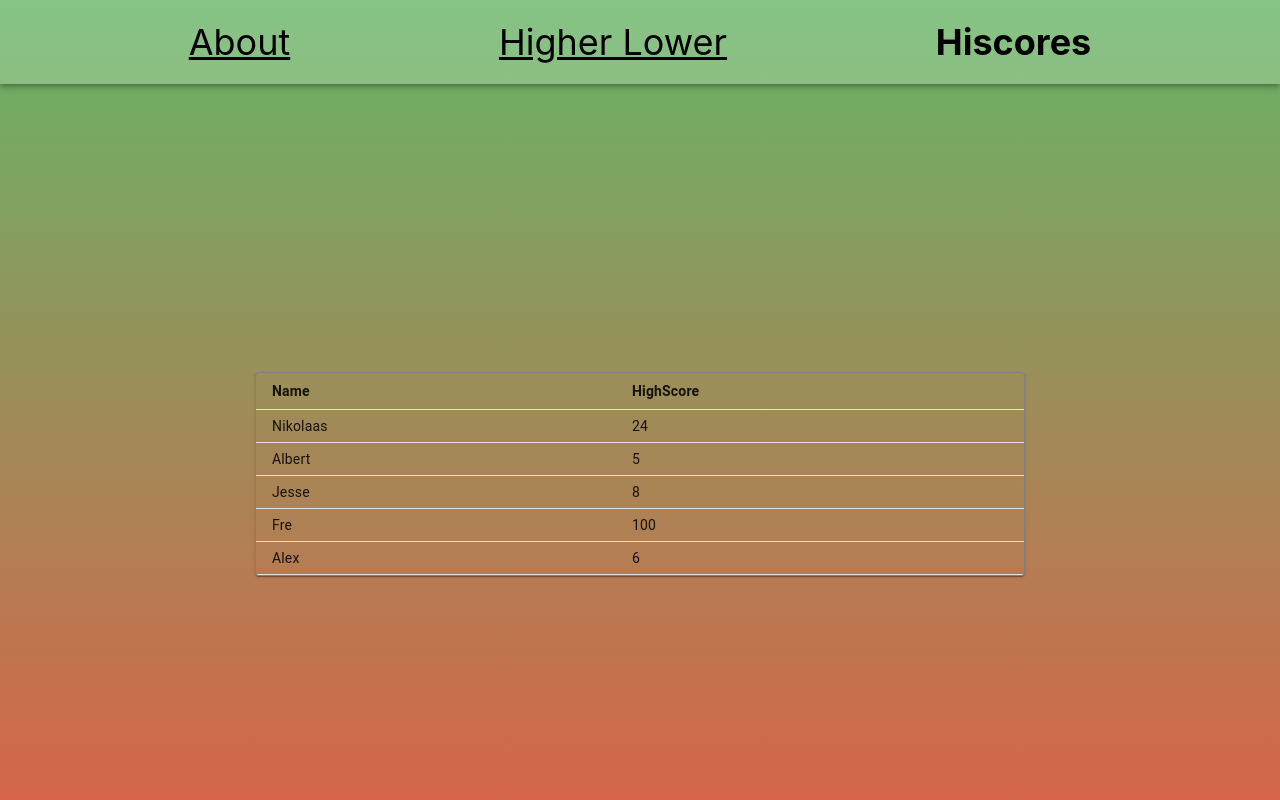
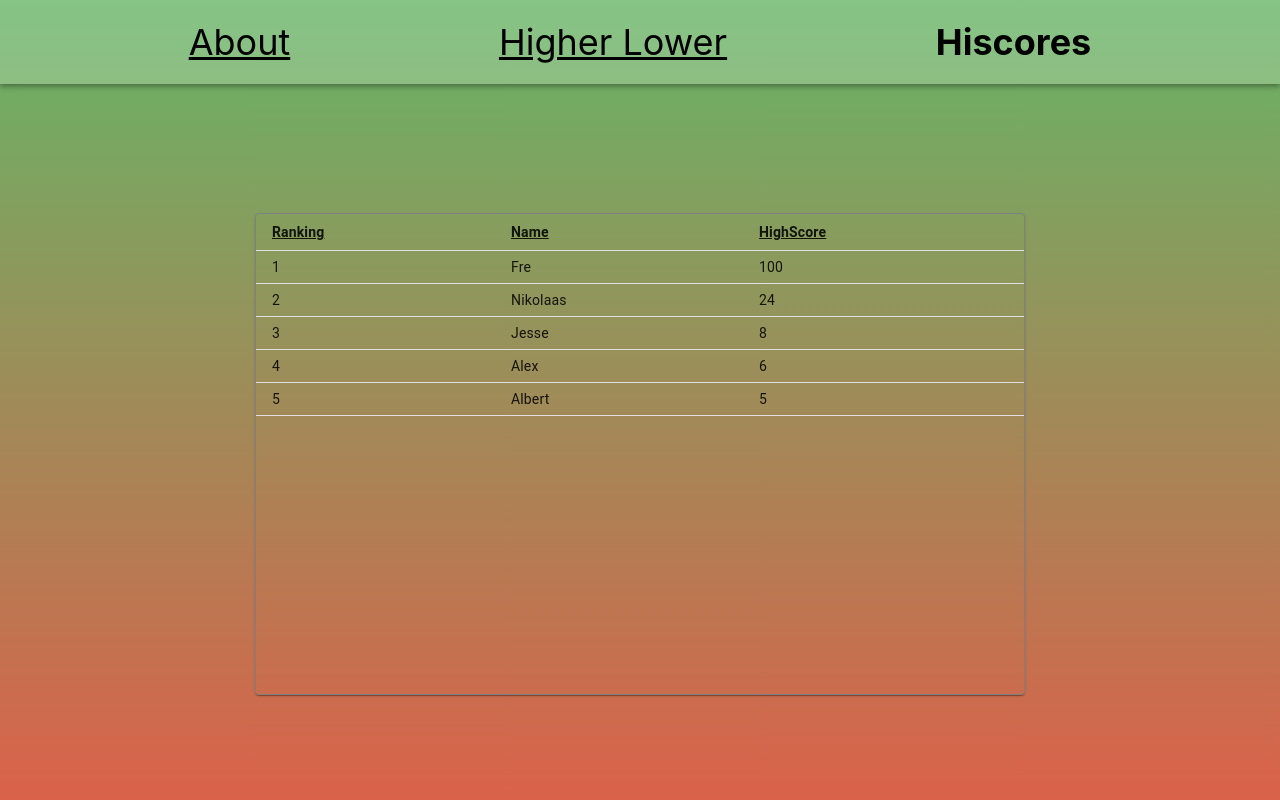
Before and after one commit to DaemNE/Higher-lower-revisited, a React (Create React App) app: page /hiscores in a window 1280 px wide. Shown: the top 800 px of the page. Built offline with nearby package versions, Linux system fonts and the light colour scheme.

Commit message:
Updated key mapping

```diff
--- a/src/components/Hiscores.js
+++ b/src/components/Hiscores.js
@@ -1,7 +1,6 @@
 import {
   Box,
   Card,
-  Paper,
   Table,
   TableBody,
   TableCell,
@@ -34,10 +33,14 @@ export const Hiscores = () => {
       score: "6",
     },
   ];
+
+  mockData.sort((a, b) => {
+    return b.score - a.score;
+  });
   return (
     <Box
       sx={{
-        minHeight: "90vh",
+        height: "85vh",
         display: "flex",
         justifyContent: "center",
         alignItems: "center",
@@ -49,8 +52,10 @@ export const Hiscores = () => {
         component={Card}
         sx={{
           background: "transparent",
+          height: "60vh",
           width: "60vw",
           border: "1px solid grey",
+          overflowY: "scroll",
         }}
       >
         <Table sx={{ minWidth: 650 }} size="small" aria-label="hi-scores table">
@@ -61,21 +66,29 @@ export const Hiscores = () => {
                   fontWeight: "bold",
                 }}
               >
-                Name
+                <u>Ranking</u>
               </TableCell>
               <TableCell
                 sx={{
                   fontWeight: "bold",
                 }}
               >
-                HighScore
+                <u>Name</u>
+              </TableCell>
+              <TableCell
+                sx={{
+                  fontWeight: "bold",
+                }}
+              >
+                <u>HighScore</u>
               </TableCell>
             </TableRow>
           </TableHead>
           <TableBody>
             {mockData.map((user) => {
               return (
-                <TableRow key={user.name}>
+                <TableRow key={mockData.indexOf(user) + 1}>
+                  <TableCell>{mockData.indexOf(user) + 1}</TableCell>
                   <TableCell>{user.name}</TableCell>
                   <TableCell>{user.score}</TableCell>
                 </TableRow>
```
